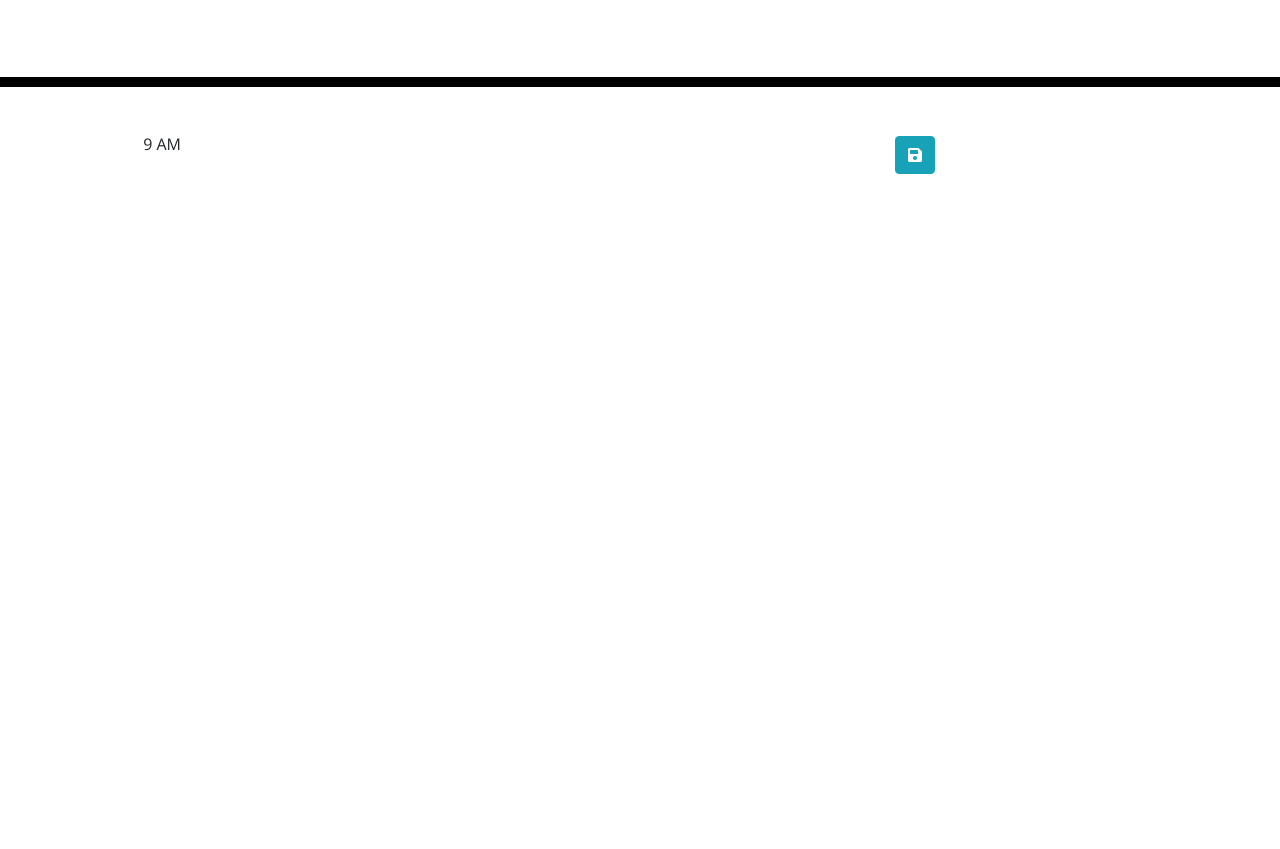
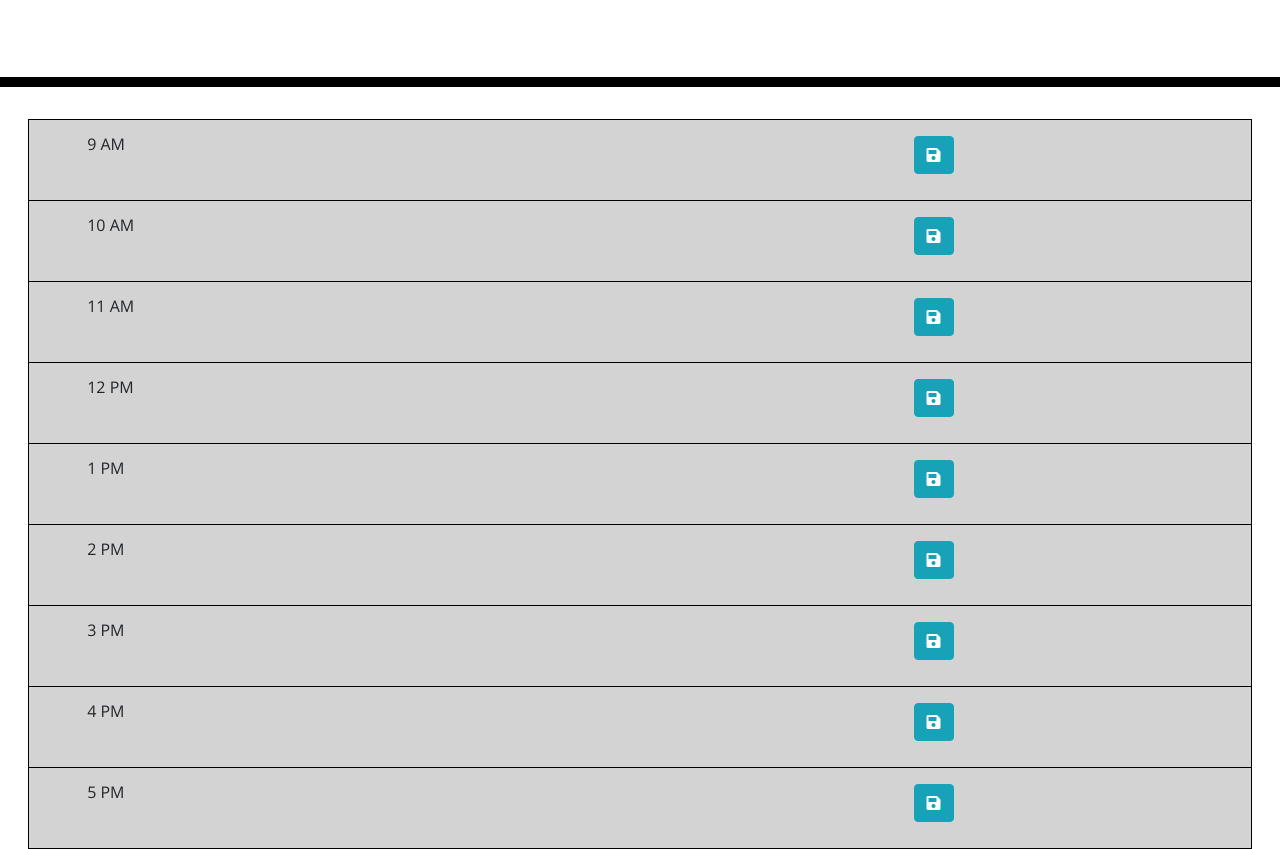
Before and after one commit to PhilipLemaster/Homework-5, a plain HTML site: page index.html in a window 1280 px wide. Shown: the part 181-1030 px from the top of the page. Before the commit the page ends 800 px from the top, so only its background shows below. Drawn offline with nearby package versions, Linux system fonts and the light colour scheme; files that its build step writes are made by us from their sources.

Commit message:
Created containers and minor styling

```diff
--- a/assets/style.css
+++ b/assets/style.css
@@ -33,7 +33,6 @@ textarea{
 .row {
   white-space: pre-wrap;
   height: 80px;
-  border-top: 1px solid white;;
 }
 
 .hour {
@@ -69,3 +68,15 @@ textarea{
   font-size: 20px;
   transition: all .3s ease-in-out;
 }
+
+.hour-container {
+  margin-inline-start: 28px;
+  margin-inline-end: 28px;
+  background-color: lightgrey;
+  border: 1px solid black;
+  border-block-end: none;
+}
+
+#last-container {
+  border-block-end: 1px solid black;
+}
--- a/index.html
+++ b/index.html
@@ -18,7 +18,7 @@
       href="https://fonts.googleapis.com/css?family=Open+Sans&display=swap"
       rel="stylesheet"
     />
-    <link rel="stylesheet" href="style.css" />
+    <link rel="stylesheet" href="assets/style.css" />
     <title>Work Day Scheduler</title>
   </head>
 
@@ -28,10 +28,114 @@
       <p class="lead">A simple calendar app for scheduling your work day</p>
       <p id="currentDay" class="lead"></p>
     </header>
-    <div class="container">
+    <div class="hour-container">
       <div class="row">
           <div class="col md-2">
               <span>9 AM</span>
+          </div>
+          <div class="col md-8">
+              <span class="textbox"></span>
+          </div>
+          <div class="col md-2">
+            <button type="button" class="btn btn-info"><i class="fas fa-save"></i></button>
+          </div>
+      </div>
+    </div>
+    <div class="hour-container">
+      <div class="row">
+          <div class="col md-2">
+              <span>10 AM</span>
+          </div>
+          <div class="col md-8">
+              <span class="textbox"></span>
+          </div>
+          <div class="col md-2">
+            <button type="button" class="btn btn-info"><i class="fas fa-save"></i></button>
+          </div>
+      </div>
+    </div>
+    <div class="hour-container">
+      <div class="row">
+          <div class="col md-2">
+              <span>11 AM</span>
+          </div>
+          <div class="col md-8">
+              <span class="textbox"></span>
+          </div>
+          <div class="col md-2">
+            <button type="button" class="btn btn-info"><i class="fas fa-save"></i></button>
+          </div>
+      </div>
+    </div>
+    <div class="hour-container">
+      <div class="row">
+          <div class="col md-2">
+              <span>12 PM</span>
+          </div>
+          <div class="col md-8">
+              <span class="textbox"></span>
+          </div>
+          <div class="col md-2">
+            <button type="button" class="btn btn-info"><i class="fas fa-save"></i></button>
+          </div>
+      </div>
+    </div>
+    <div class="hour-container">
+      <div class="row">
+          <div class="col md-2">
+              <span>1 PM</span>
+          </div>
+          <div class="col md-8">
+              <span class="textbox"></span>
+          </div>
+          <div class="col md-2">
+            <button type="button" class="btn btn-info"><i class="fas fa-save"></i></button>
+          </div>
+      </div>
+    </div>
+    <div class="hour-container">
+      <div class="row">
+          <div class="col md-2">
+              <span>2 PM</span>
+          </div>
+          <div class="col md-8">
+              <span class="textbox"></span>
+          </div>
+          <div class="col md-2">
+            <button type="button" class="btn btn-info"><i class="fas fa-save"></i></button>
+          </div>
+      </div>
+    </div>
+    <div class="hour-container">
+      <div class="row">
+          <div class="col md-2">
+              <span>3 PM</span>
+          </div>
+          <div class="col md-8">
+              <span class="textbox"></span>
+          </div>
+          <div class="col md-2">
+            <button type="button" class="btn btn-info"><i class="fas fa-save"></i></button>
+          </div>
+      </div>
+    </div>
+    <div class="hour-container">
+      <div class="row">
+          <div class="col md-2">
+              <span>4 PM</span>
+          </div>
+          <div class="col md-8">
+              <span class="textbox"></span>
+          </div>
+          <div class="col md-2">
+            <button type="button" class="btn btn-info"><i class="fas fa-save"></i></button>
+          </div>
+      </div>
+    </div>
+    <div class="hour-container" id="last-container">
+      <div class="row">
+          <div class="col md-2">
+              <span>5 PM</span>
           </div>
           <div class="col md-8">
               <span class="textbox"></span>
```
